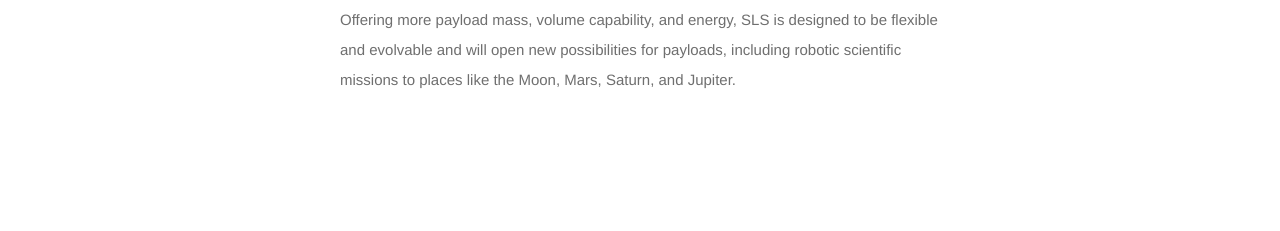
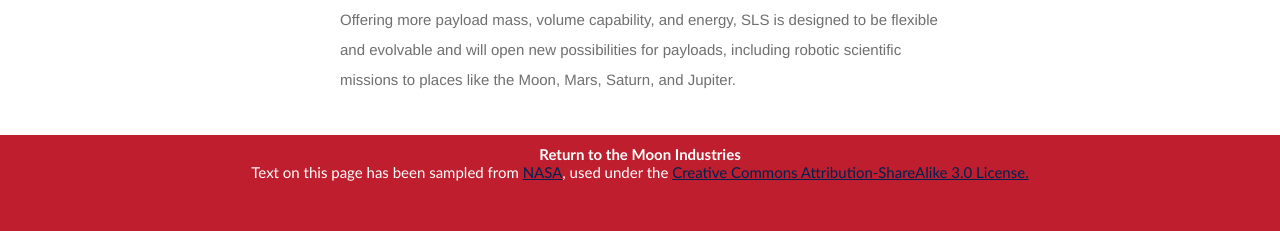
Before and after one commit to musayuksel/Retorn-to-the-Moon, a plain HTML site: page index.html in a window 1280 px wide. Shown: the part 2761-2992 px from the top of the page. Before the commit the page ends 2896 px from the top, so only its background shows below. Drawn offline with Linux system fonts and the light colour scheme.

Commit message:
Style Footer section

```diff
--- a/index.html
+++ b/index.html
@@ -74,5 +74,9 @@
       </p>
     </section>
   </main>
+  <footer class="footer">
+    <strong>Return to the Moon Industries</strong><br/>
+    Text on this page has been sampled from <a href="https://www.nasa.gov/specials/artemis/" target="_blank" class="copyright-link">NASA</a>, used under the <a href="https://creativecommons.org/licenses/by-sa/3.0/" target="_blank" class="copyright-link">Creative Commons Attribution-ShareAlike 3.0 License.</a>
+  </footer>
 </body>
 </html>
--- a/style.css
+++ b/style.css
@@ -75,6 +75,7 @@
   padding: 20px 30px;
 }
 .about .call-out h2 {
+  color: #fff;
   margin-top: 20px;
 }
 .about .call-out p {
@@ -103,3 +104,9 @@
 .about strong {
   color: #3a3a3a;
 }
+.footer {
+  background-color: #BE1E2D;
+  color: #fff;
+  padding: 10px 0 50px 0;
+  text-align: center;
+}
```
